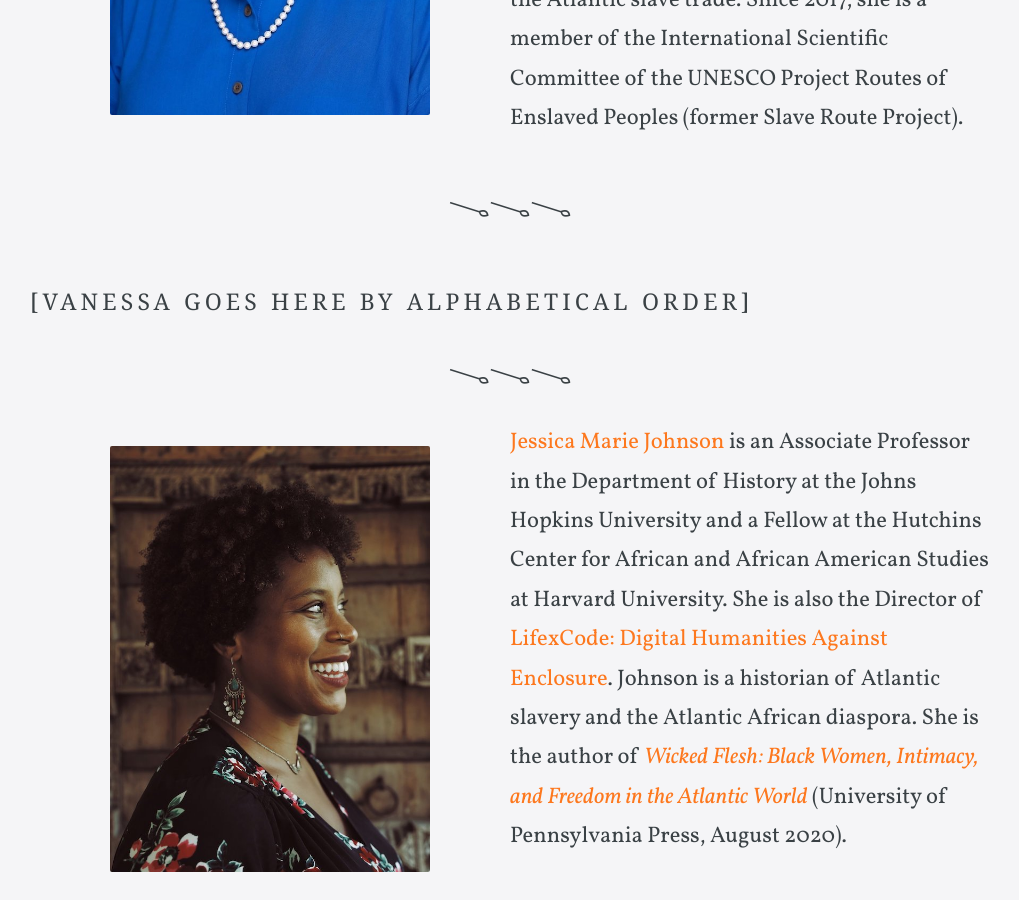
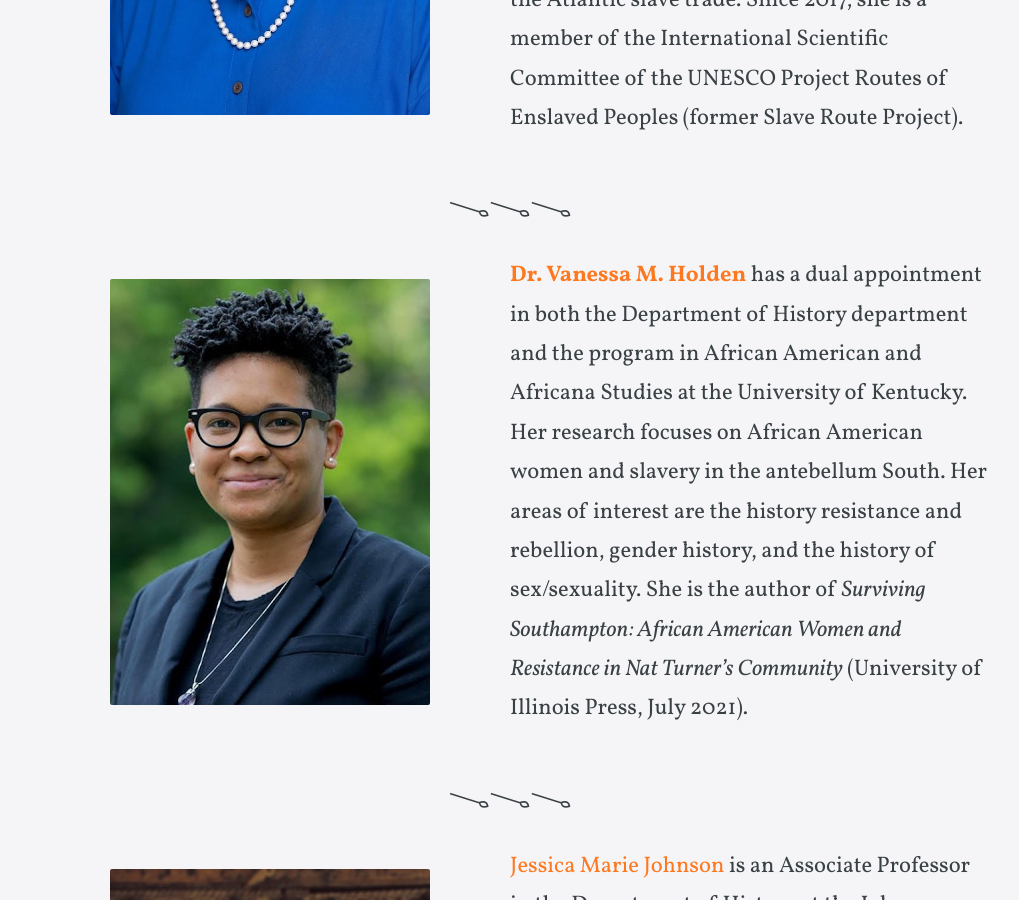
Before and after one commit to elotroalex/womanking, a Jekyll site: the page built from credits.md, in a window 1280 px wide and 900 px high, scrolled down 1330 px. Shown: the whole window, without its empty margins (130-1149 px from the left). Built offline with Jekyll 4.4.1, drawn with Linux system fonts in a browser that asks for light colours; some web fonts are replaced.

Commit message:
added vh bio

```diff
--- a/credits.md
+++ b/credits.md
@@ -27,8 +27,18 @@ navigation_order: 4
 
 <p class="centered">𐃆𐃆𐃆</p>
 
+<div class='flex-grid'>
+    <div class='picture col'>
+        <figure style="text-align: center;">
+        <img src="/images/vanessa.jpg" width="80%" alt="Pitcture of Vanessa Holden" />
+        </figure>
+    </div>
+    <div class='bio col'>
+       <a href="https://history.as.uky.edu/users/vnho222"><strong>Dr. Vanessa M. Holden</strong></a> has a dual appointment in both the Department of History department and the program in African American and Africana Studies at the University of Kentucky. Her research focuses on African American women and slavery in the antebellum South. Her areas of interest are the history resistance and rebellion, gender history, and the history of sex/sexuality. She is the author of <em>Surviving Southampton: African American Women and Resistance in Nat Turner’s Community</em> (University of Illinois Press, July 2021).
+    </div>
+</div>
 
-#### [Vanessa goes here by alphabetical order]
+
 
 <p class="centered">𐃆𐃆𐃆</p>
 
```
Also changed, not shown: images/vanessa.jpg (added).
